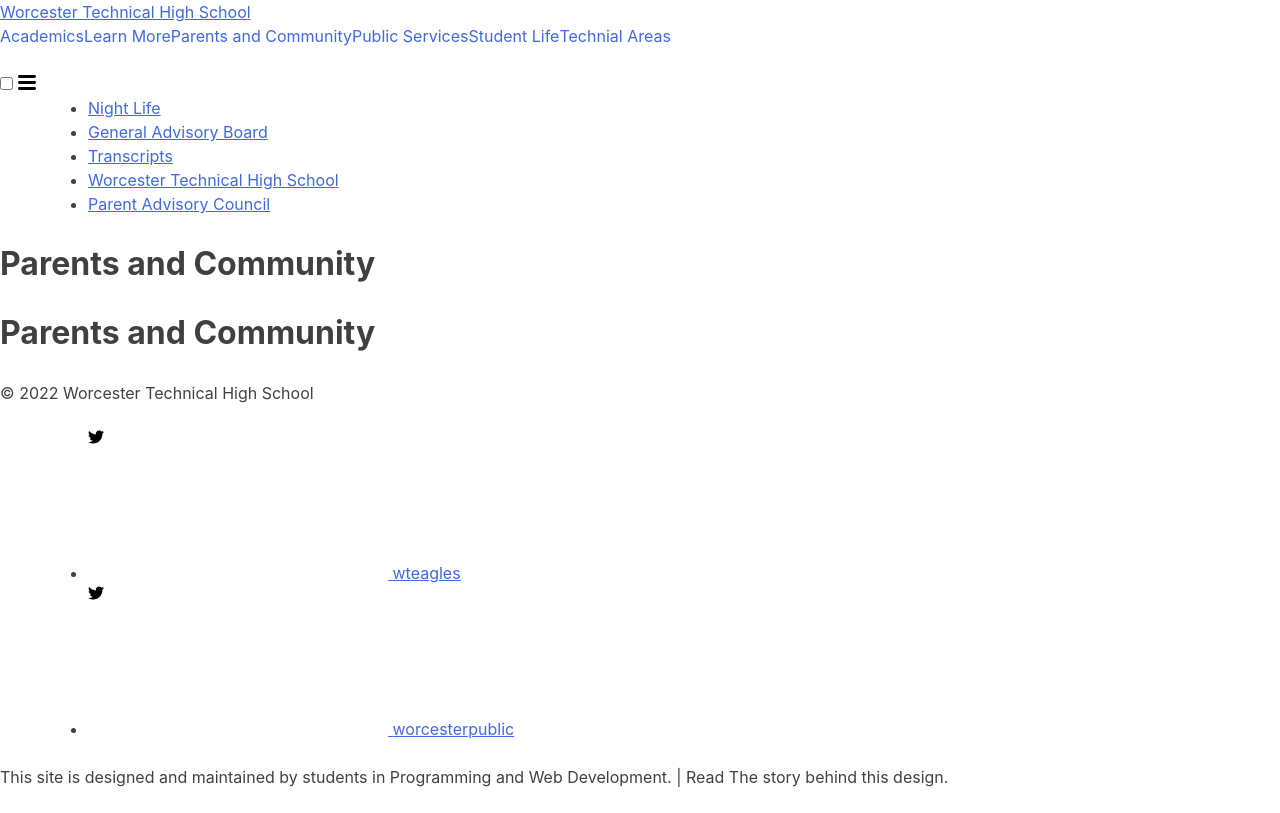
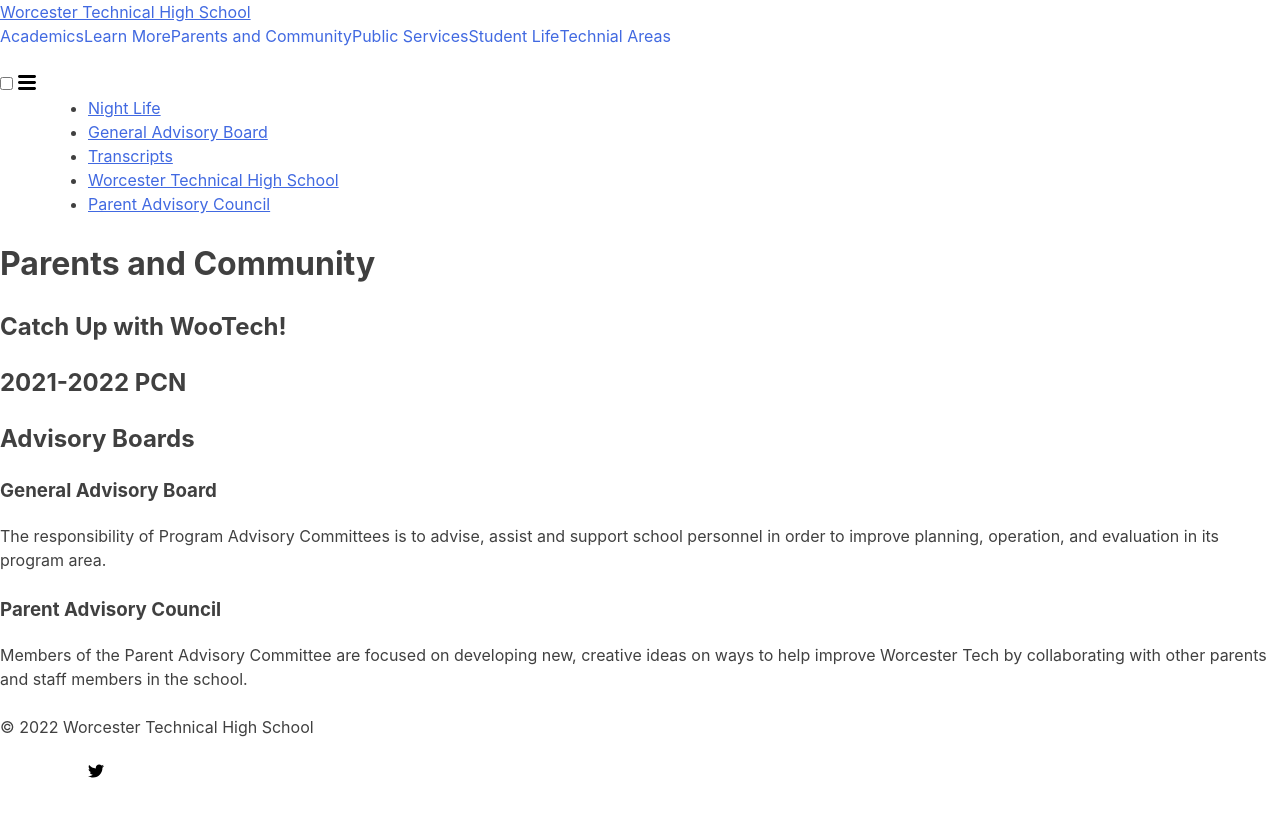
Before and after one commit to worcestertechnicalhighschool/techhigh.us, a Jekyll site: the page built from _sections/parents_and_community.md, in a window 1280 px wide and 900 px high, cut to the strip 0-813 px from the top of the window. Built offline with Jekyll 4.4.1, drawn with Linux system fonts in a browser that asks for light colours.

Commit message:
Updated parents and community page.

```diff
--- a/_sections/parents_and_community.md
+++ b/_sections/parents_and_community.md
@@ -4,4 +4,15 @@
 date: 2022-11-5
 ---
 
-# Parents and Community
+## Catch Up with WooTech!
+
+## 2021-2022 PCN
+
+
+## Advisory Boards
+
+### General Advisory Board
+The responsibility of Program Advisory Committees is to advise, assist and support school personnel in order to improve planning, operation, and evaluation in its program area.
+
+### Parent Advisory Council
+Members of the Parent Advisory Committee are focused on developing new, creative ideas on ways to help improve Worcester Tech by collaborating with other parents and staff members in the school.
```
